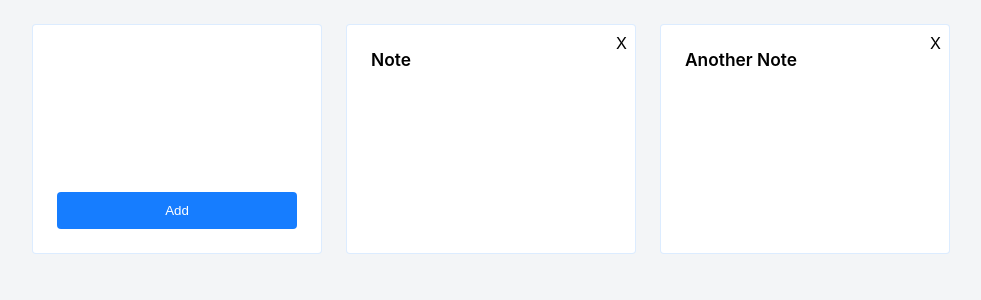
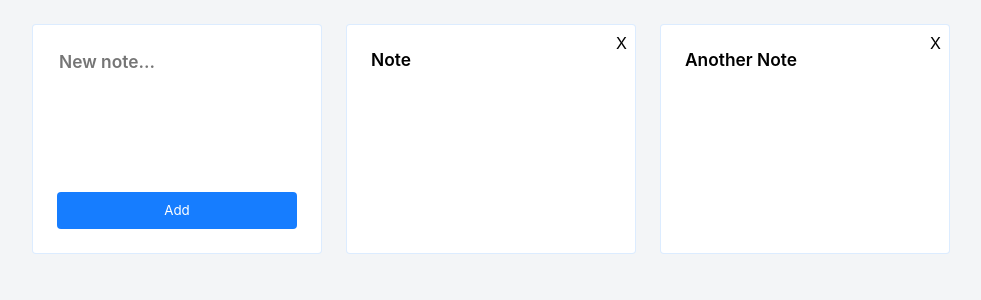
Before and after one commit to theruslanusmanov/keep, a React (Create React App) app in the folder src/keep-app/: page / in a window 1280 px wide. Shown: the top 300 px of the page, without its empty margins (149-1130 px from the left). Built offline with nearby package versions, Linux system fonts and the light colour scheme.

Commit message:
update create note style

```diff
--- a/src/keep-app/src/App.css
+++ b/src/keep-app/src/App.css
@@ -44,6 +44,8 @@
 
 .create-note textarea {
   height: 100%;
+  font-weight: 600;
+  font-size: 13pt;
   resize: none;
   border: none;
   outline: none;
--- a/src/keep-app/src/App.tsx
+++ b/src/keep-app/src/App.tsx
@@ -47,7 +47,7 @@ function App() {
     <div className="App">
       <div className="notes" data-cy="notes">
         <div className="create-note note">
-          <textarea data-cy="note-body"/>
+          <textarea data-cy="note-body" placeholder="New note..."/>
           <button
             className="create-button"
             data-cy="create-button"
--- a/src/keep-app/src/index.css
+++ b/src/keep-app/src/index.css
@@ -1,9 +1,12 @@
-body {
-  margin: 0;
-  font-family: -apple-system, BlinkMacSystemFont, 'Segoe UI', 'Roboto', 'Oxygen',
+* {
+    font-family: -apple-system, BlinkMacSystemFont, 'Segoe UI', 'Roboto', 'Oxygen',
     'Ubuntu', 'Cantarell', 'Fira Sans', 'Droid Sans', 'Helvetica Neue',
     sans-serif;
-  -webkit-font-smoothing: antialiased;
-  -moz-osx-font-smoothing: grayscale;
-  background-color: #f3f5f7;
 }
+
+body {
+    margin: 0;
+    -webkit-font-smoothing: antialiased;
+    -moz-osx-font-smoothing: grayscale;
+    background-color: #f3f5f7;
+}
```
